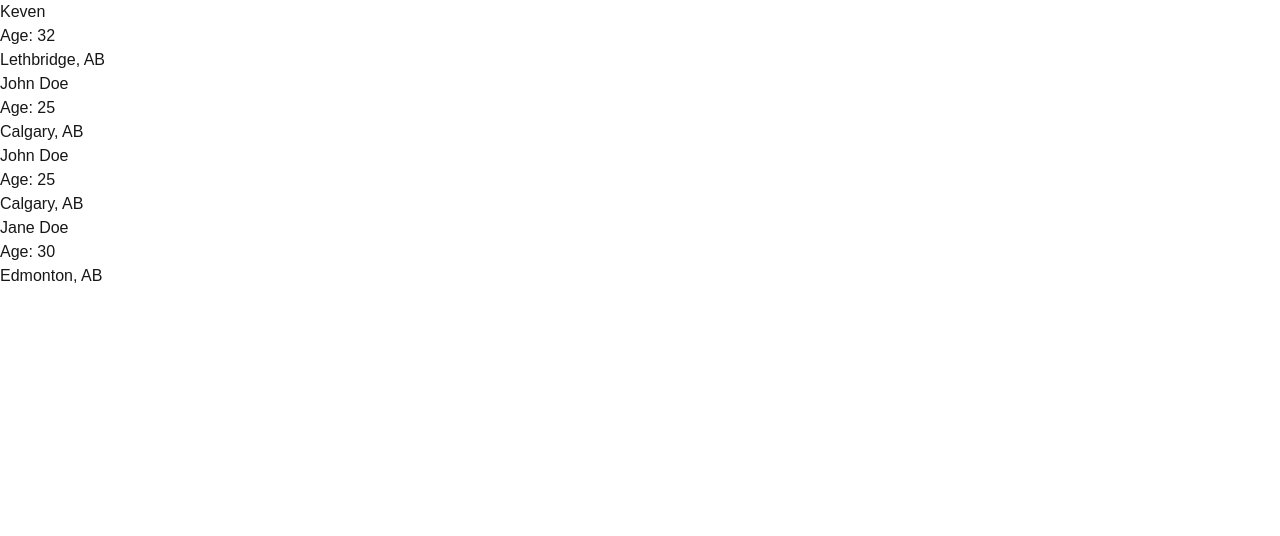
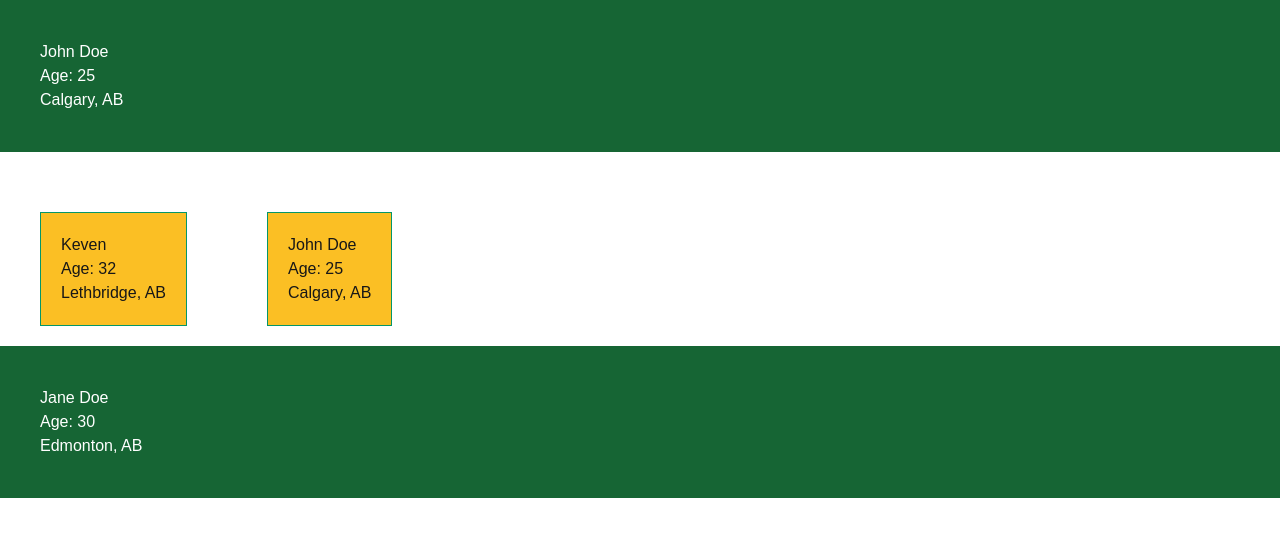
Before and after one commit to brokolidev/cprg306-assignments, a Next.js app: page /week-3/props in a window 1280 px wide. Shown: the top 536 px of the page. Built offline with nearby package versions, Linux system fonts and the light colour scheme.

Commit message:
added some styling to components

```diff
--- a/app/page.js
+++ b/app/page.js
@@ -6,7 +6,7 @@ export default function Home() {
   return (
     <main>
         <h1>CPRG 306: Web Development 2 - Assignments</h1>
-        <h2>This is a list of contents</h2>
+        <h2>Course Example Links</h2>
         <ul style={{ listStyleType: "disc", paddingLeft: "20px" }}>
             <li className={linkStyles}>
                 <Link href="/week-2" >Week 2</Link>
--- a/app/week-3/props/page.js
+++ b/app/week-3/props/page.js
@@ -26,6 +26,8 @@ export default function PropsPage() {
 
     return (
         <main>
+            <StudentObjComp studentObj={studentOne} />
+
             <StudentComp
                 sName="Keven"
                 sAge="32"
@@ -38,7 +40,6 @@ export default function PropsPage() {
                 sCity={studentOne.address.city}
                 sProvince={studentOne.address.province} />
 
-            <StudentObjComp studentObj={studentOne} />
             <StudentObjComp studentObj={studentTwo} />
         </main>
     );
--- a/app/week-3/props/student-component.js
+++ b/app/week-3/props/student-component.js
@@ -1,7 +1,7 @@
 export default function StudentComp({sName, sAge, sCity, sProvince}) {
 
     return (
-        <div>
+        <div className="inline-block border border-emerald-600 bg-amber-400 mx-10 my-5 p-5">
             <h3>{sName}</h3>
             <p>Age: {sAge}</p>
             <p>{sCity}, {sProvince}</p>
--- a/app/week-3/props/student-obj-component.js
+++ b/app/week-3/props/student-obj-component.js
@@ -10,7 +10,7 @@ export default function StudentObjComp({studentObj}) {
     } = studentObj;
 
     return (
-        <div>
+        <div className="bg-green-800 mb-10 text-white p-10">
             <h3>{studentName}</h3>
             <p>Age: {studentAge}</p>
             <p>{city}, {province}</p>
```
